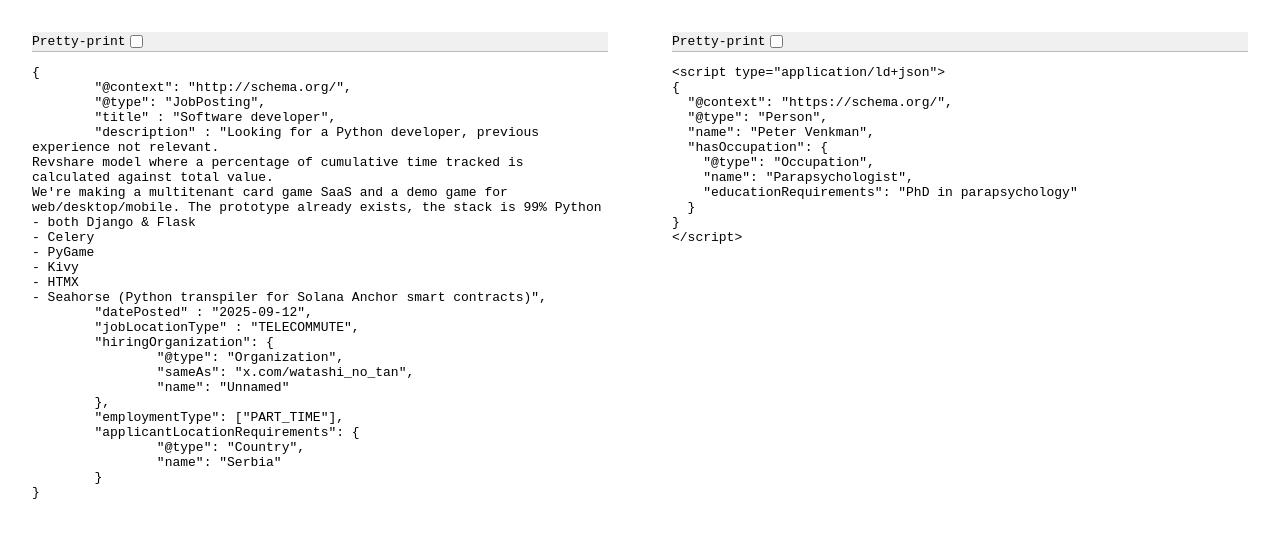
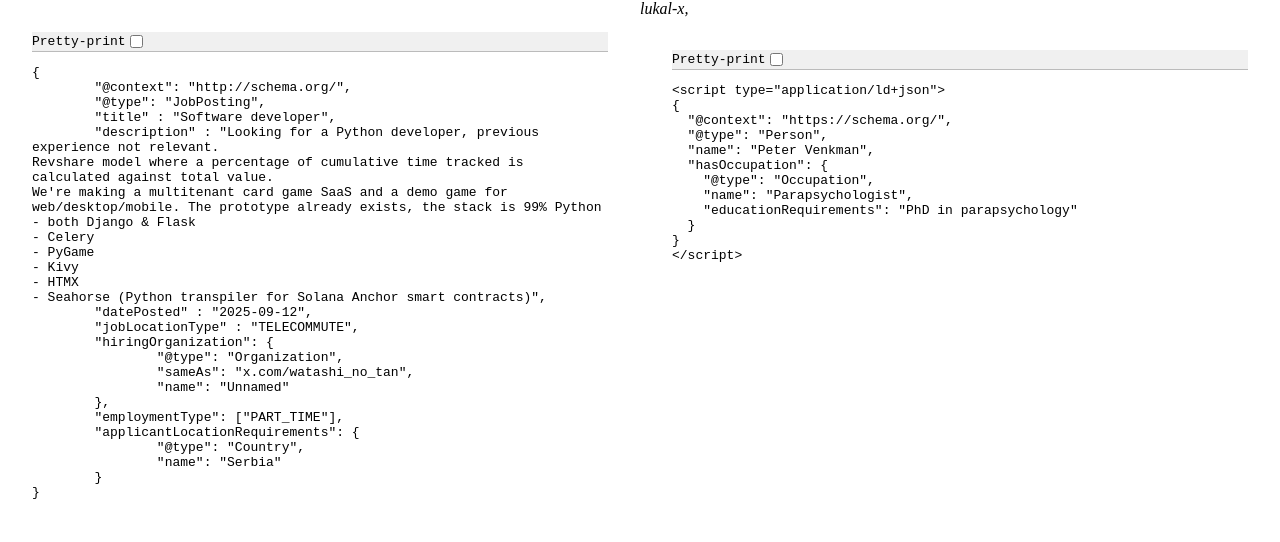
Before and after one commit to lukal-x/pairs, a plain HTML site: page docs/JobPostings/python-revshare-ccg-solana-applications.html in a window 1280 px wide. Shown: the top 542 px of the page. Drawn offline with Linux system fonts and the light colour scheme.

Commit message:
Update python-revshare-ccg-solana-applications.html with a vote for an applicant

```diff
--- a/docs/JobPostings/python-revshare-ccg-solana-applications.html
+++ b/docs/JobPostings/python-revshare-ccg-solana-applications.html
@@ -37,6 +37,7 @@
       </section>
 
       <section>
+        <i>lukal-x,</i>
         <iframe src="/pairs/People/person1.json"></iframe>
         <iframe src="https://gist.githubusercontent.com/patrickcoombe/5b2541f3a94585900d5ef893479d6aa5/raw/748fb04a66023e3c7a95b2623ddc120c5b5055e3/person-2025.js"></iframe>
       </section>
```
